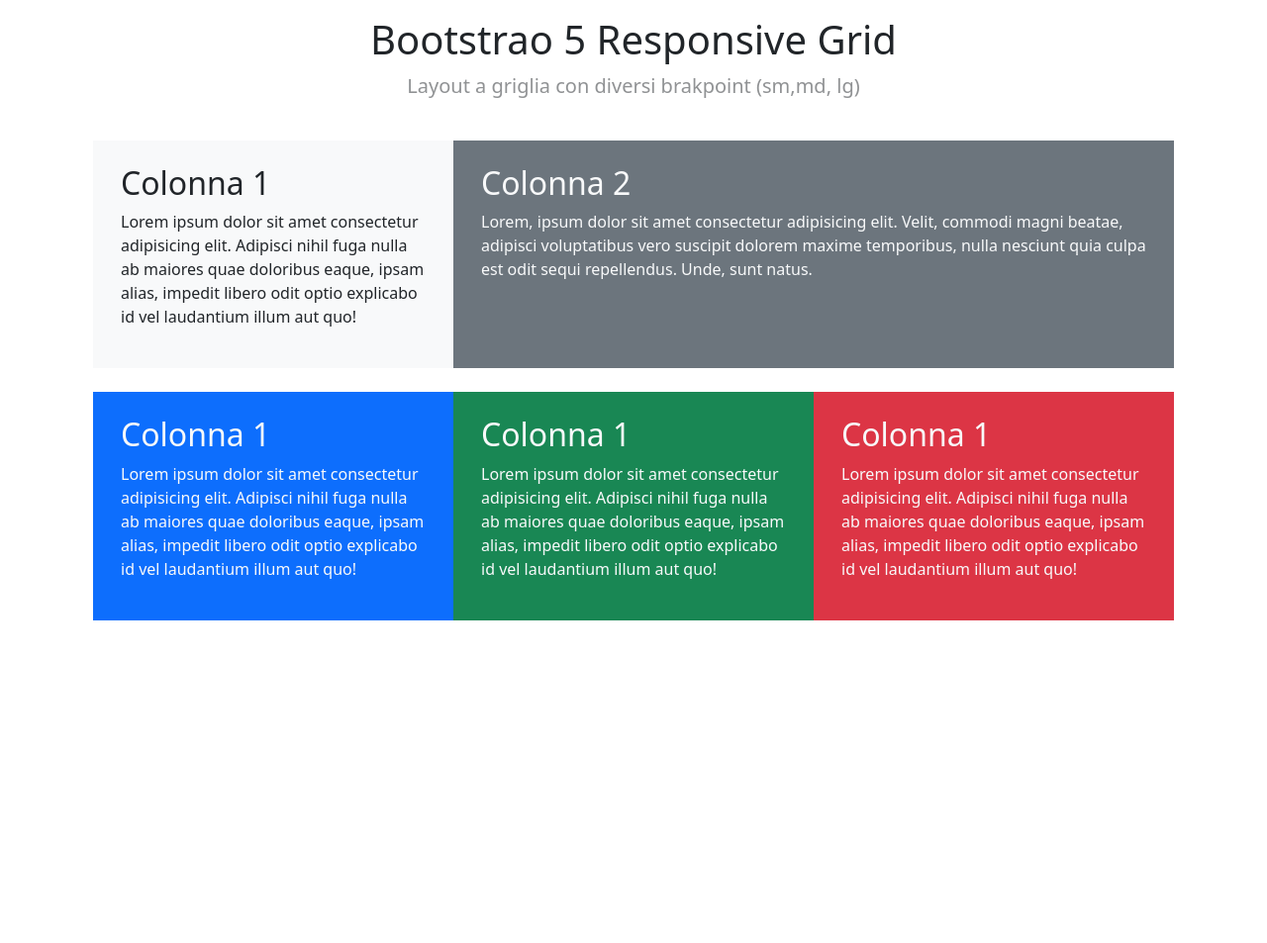
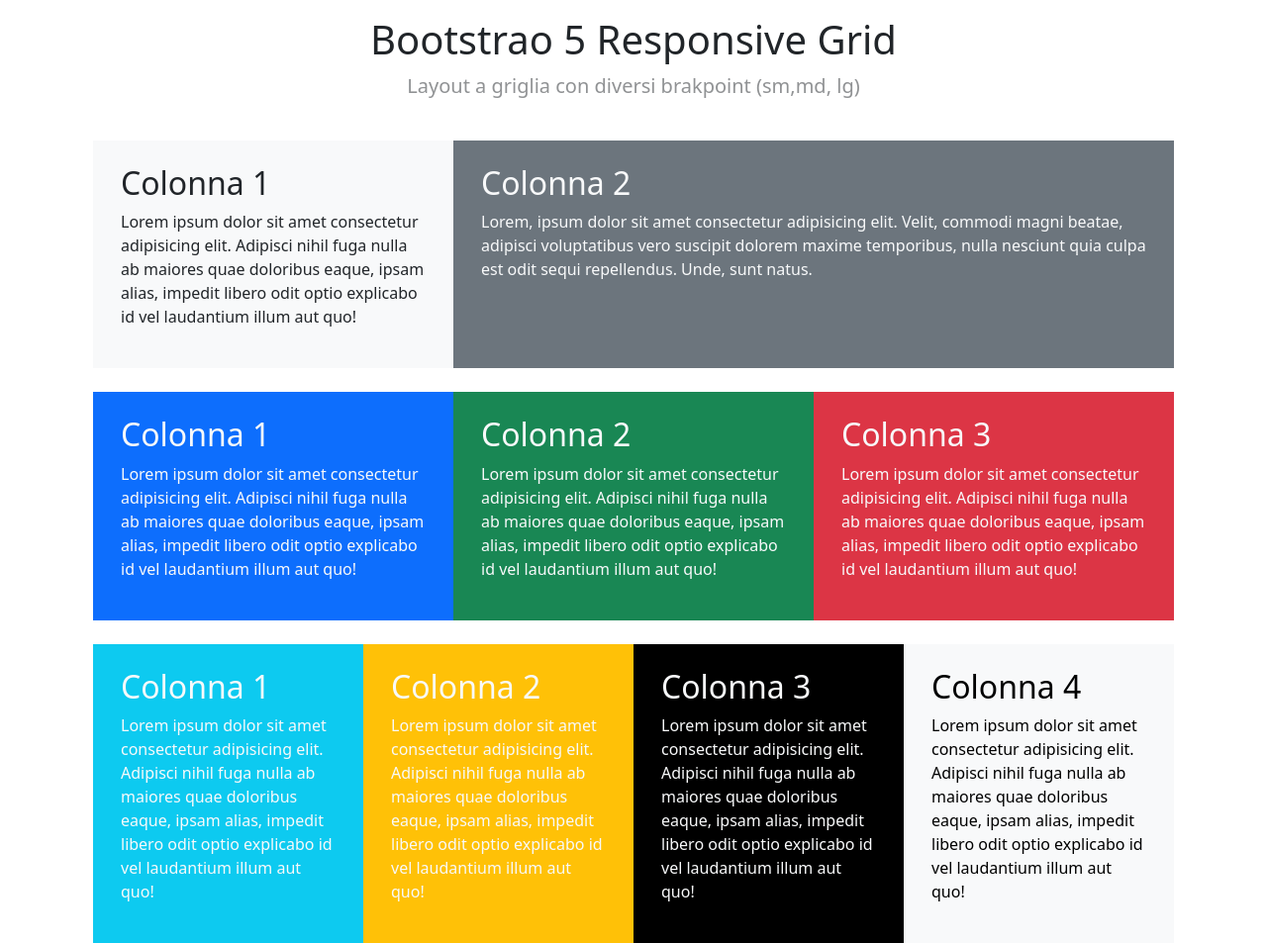
Before and after one commit to Stefan3l/htmlcss-bootstrap-layout, a plain HTML site: page index.html in a window 1280 px wide. Shown: the whole page at 99% size. Before the commit the page ends 800 px from the top, so only its background shows below. Drawn offline with nearby package versions, Linux system fonts and the light colour scheme.

Commit message:
feat: third row

```diff
--- a/index.html
+++ b/index.html
@@ -38,7 +38,7 @@
                 </div>
             </div>
             <div class="row px-4 text-light">
-                <div class="col-7 col-md-4 bg-primary">
+                <div class="col-6 col-md-4 bg-primary">
                     <h2 class="px-3 mt-4">
                         Colonna 1
                     </h2>
@@ -46,7 +46,25 @@
                         Lorem ipsum dolor sit amet consectetur adipisicing elit. Adipisci nihil fuga nulla ab maiores quae doloribus eaque, ipsam alias, impedit libero odit optio explicabo id vel laudantium illum aut quo!
                     </p>
                 </div>
-                <div class="col-5 col-md-4 bg-success">
+                <div class="col-6 col-md-4 bg-success">
+                    <h2 class="px-3 mt-4">
+                        Colonna 2
+                    </h2>
+                    <p class="px-3 pb-4">
+                        Lorem ipsum dolor sit amet consectetur adipisicing elit. Adipisci nihil fuga nulla ab maiores quae doloribus eaque, ipsam alias, impedit libero odit optio explicabo id vel laudantium illum aut quo!
+                    </p>
+                </div>
+                <div class="col-12 col-md-4 bg-danger">
+                    <h2 class="px-3 mt-4">
+                        Colonna 3
+                    </h2>
+                    <p class="px-3 pb-4">
+                        Lorem ipsum dolor sit amet consectetur adipisicing elit. Adipisci nihil fuga nulla ab maiores quae doloribus eaque, ipsam alias, impedit libero odit optio explicabo id vel laudantium illum aut quo!
+                    </p>
+                </div>
+            </div>
+            <div class="row px-4 pt-4 text-light">
+                <div class="col-6 col-md-3 bg-info">
                     <h2 class="px-3 mt-4">
                         Colonna 1
                     </h2>
@@ -54,9 +72,25 @@
                         Lorem ipsum dolor sit amet consectetur adipisicing elit. Adipisci nihil fuga nulla ab maiores quae doloribus eaque, ipsam alias, impedit libero odit optio explicabo id vel laudantium illum aut quo!
                     </p>
                 </div>
-                <div class="col-12 col-md-4 bg-danger">
+                <div class="col-6 col-md-3 bg-warning">
                     <h2 class="px-3 mt-4">
-                        Colonna 1
+                        Colonna 2
+                    </h2>
+                    <p class="px-3 pb-4">
+                        Lorem ipsum dolor sit amet consectetur adipisicing elit. Adipisci nihil fuga nulla ab maiores quae doloribus eaque, ipsam alias, impedit libero odit optio explicabo id vel laudantium illum aut quo!
+                    </p>
+                </div>
+                <div class="col-6 col-md-3 bg-black">
+                    <h2 class="px-3 mt-4">
+                        Colonna 3
+                    </h2>
+                    <p class="px-3 pb-4">
+                        Lorem ipsum dolor sit amet consectetur adipisicing elit. Adipisci nihil fuga nulla ab maiores quae doloribus eaque, ipsam alias, impedit libero odit optio explicabo id vel laudantium illum aut quo!
+                    </p>
+                </div>
+                <div class="col-6 col-md-3 bg-light text-black">
+                    <h2 class="px-3 mt-4">
+                        Colonna 4
                     </h2>
                     <p class="px-3 pb-4">
                         Lorem ipsum dolor sit amet consectetur adipisicing elit. Adipisci nihil fuga nulla ab maiores quae doloribus eaque, ipsam alias, impedit libero odit optio explicabo id vel laudantium illum aut quo!
```
